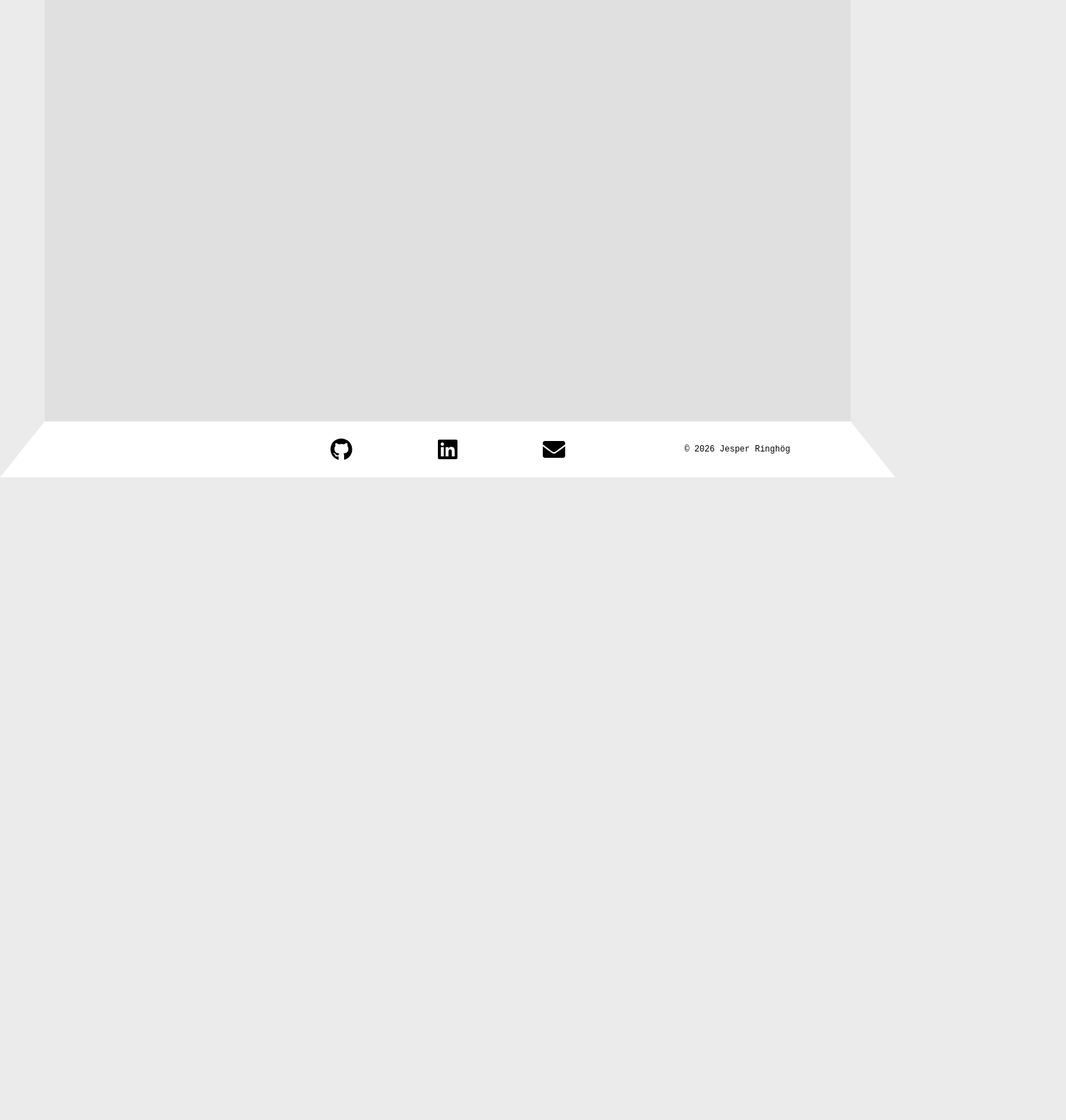
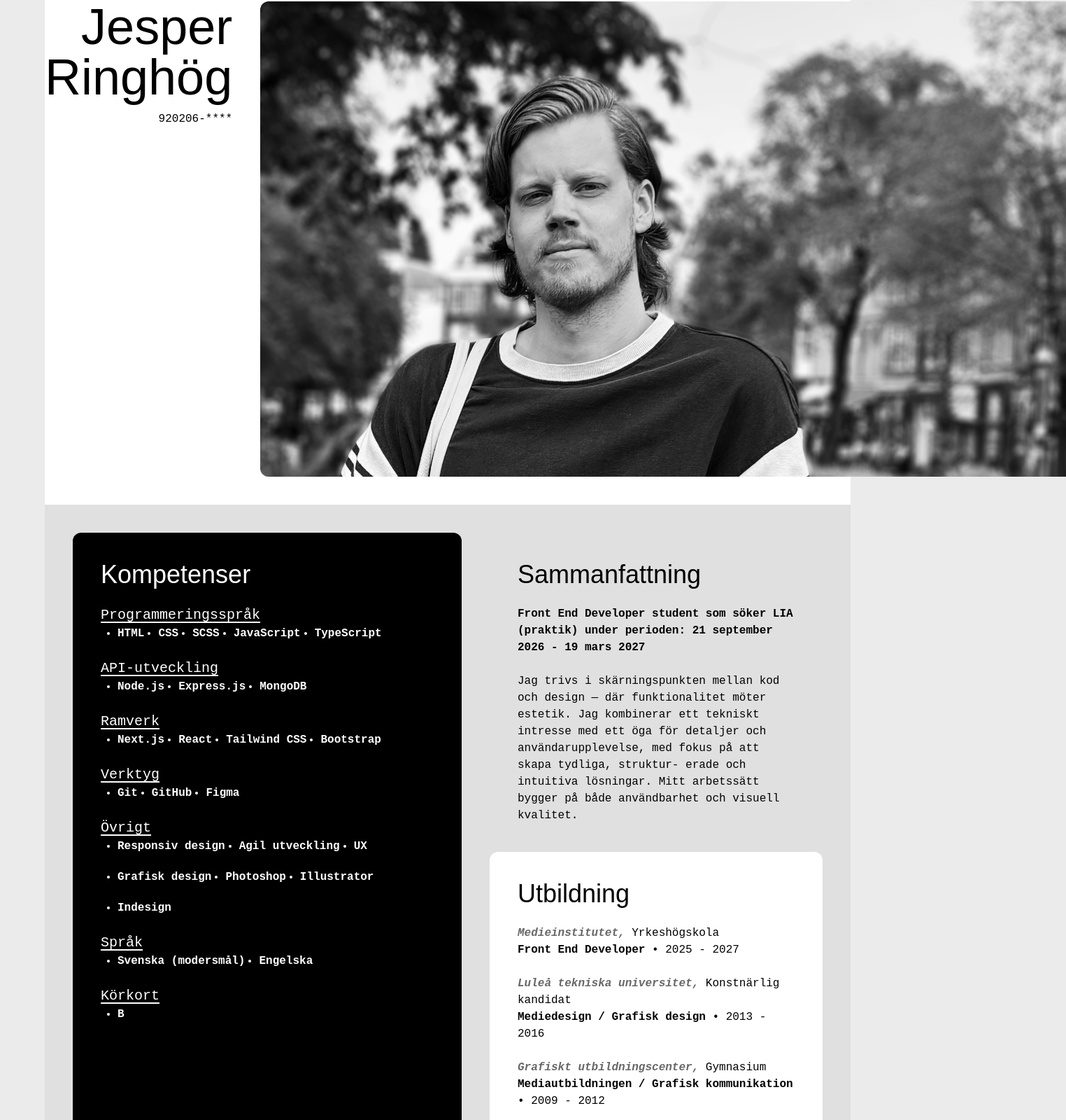
Before and after one commit to jesperringhog/the-portfolio, a Next.js app: page /cv in a window 1280 px wide. Shown: the part 118-1718 px from the top of the page at 70% size, 1524 px wide, since content can reach past the window. Before the commit the page ends 800 px from the top, so only its background shows below. Built offline with nearby package versions, Linux system fonts and the light colour scheme; a web font is replaced by a local one.

Commit message:
implemented base layout for cv

```diff
--- a/app/components/Landing.tsx
+++ b/app/components/Landing.tsx
@@ -1,4 +1,4 @@
-import { skills } from "@/app/data/skills";
+import { skillIcons } from "@/app/data/skills";
 import Image from "next/image";
 import { IconComponent } from "./buttons/IconComponent";
 import { PolygonHeading } from "./PolygonHeading";
@@ -51,7 +51,7 @@ export const Landing = () => (
         className="px-15 py-5 flex flex-wrap justify-center text-project bg-foreground
         md:rounded-b-xl xl:rounded-xl"
       >
-        {skills.map((s, i) => (
+        {skillIcons.map((s, i) => (
           <IconComponent key={i} reactIcon={s} />
         ))}
       </div>
--- /dev/null
+++ b/app/cv/CvEducation.tsx
@@ -0,0 +1,32 @@
+import { CvSection } from "./CvSection";
+
+export const CvEducation = () => (
+  <CvSection sectionClass="bg-project" heading="Utbildning">
+    <h4 className="font-bold">
+      <i className="text-secondary-text">Medieinstitutet,</i>
+      <span className="font-normal"> Yrkeshögskola</span>
+    </h4>
+    <p>
+      <strong>Front End Developer</strong> &bull; <span>2025 - 2027</span>
+    </p>
+    <br />
+    <h4 className="font-bold">
+      <i className="text-secondary-text">Luleå tekniska universitet,</i>
+      <span className="font-normal"> Konstnärlig kandidat</span>
+    </h4>
+    <p>
+      <strong>Mediedesign / Grafisk design</strong> &bull;{" "}
+      <span>2013 - 2016</span>
+    </p>
+    <br />
+    <h4 className="font-bold">
+      <i className="text-secondary-text">Grafiskt utbildningscenter,</i>
+      <span className="font-normal"> Gymnasium</span>
+    </h4>
+    <p>
+      <strong>Mediautbildningen / Grafisk kommunikation</strong>
+      <br />
+      &bull; <span>2009 - 2012</span>
+    </p>
+  </CvSection>
+);
--- /dev/null
+++ b/app/cv/CvHeader.tsx
@@ -0,0 +1,21 @@
+import Image from "next/image";
+import Link from "next/link";
+
+export const CvHeader = () => (
+  <section className="h-100 mt-[1] 2xl:mx-10 py-10 flex flex-1 gap-10 bg-primary 2xl:rounded-b-xl">
+    <div className="flex flex-1 flex-col items-end gap-3">
+      <h2 className="flex flex-col items-end text-7xl font-brush">
+        Jesper<span>Ringhög</span>
+      </h2>
+      <p>920206-****</p>
+    </div>
+    <Image
+      src="/profile/cv-portratt.jpg"
+      alt="Jesper Ringhög"
+      width={500}
+      height={500}
+      className="w-auto h-full flex-1 rounded-l-xl"
+      loading="eager"
+    />
+  </section>
+);
--- /dev/null
+++ b/app/cv/CvSection.tsx
@@ -0,0 +1,16 @@
+import React from "react";
+
+type CvSectionProps = {
+  sectionClass?: string;
+  headingClass?: string;
+  heading: React.ReactNode;
+  children: React.ReactNode;
+};
+
+export const CvSection = ({sectionClass, headingClass, heading, children }: CvSectionProps) => (
+  <section className={`p-10 rounded-xl ${sectionClass}`}>
+    <h3 className={`text-4xl font-brush ${headingClass}`}>{heading}</h3>
+    <br />
+    <div>{children}</div>
+  </section>
+);
--- /dev/null
+++ b/app/cv/CvSkills.tsx
@@ -0,0 +1,22 @@
+import { skills } from "../data/skills";
+import { CvSection } from "./CvSection";
+
+export const CvSkills = () => (
+  <CvSection
+    sectionClass="flex-1 bg-foreground"
+    headingClass="text-project"
+    heading="Kompetenser"
+  >
+    {skills.map((s, i) => (
+      <div key={i} className="text-project">
+        <h4 className="text-xl underline underline-offset-4">{s.heading}</h4>
+        <ul className="ml-6 flex flex-wrap gap-5 font-bold list-disc">
+          {s.skills.map((skill, i) => (
+            <li key={i}>{skill}</li>
+          ))}
+        </ul>
+        <br />
+      </div>
+    ))}
+  </CvSection>
+);
--- /dev/null
+++ b/app/cv/CvSummary.tsx
@@ -0,0 +1,18 @@
+import { CvSection } from "./CvSection"
+
+export const CvSummary = () => (
+  <CvSection heading="Sammanfattning">
+      <p className="font-bold">
+        Front End Developer student som söker LIA (praktik) under perioden: 21
+        september 2026 - 19 mars 2027
+      </p>
+      <br />
+      <p>
+        Jag trivs i skärningspunkten mellan kod och design — där funktionalitet
+        möter estetik. Jag kombinerar ett tekniskt intresse med ett öga för
+        detaljer och användarupplevelse, med fokus på att skapa tydliga,
+        struktur- erade och intuitiva lösningar. Mitt arbetssätt bygger på både
+        användbarhet och visuell kvalitet.
+      </p>
+  </CvSection>
+);
--- a/app/cv/page.tsx
+++ b/app/cv/page.tsx
@@ -1,10 +1,20 @@
+import { CvSkills } from "./CvSkills";
+import { CvHeader } from "./CvHeader";
+import { CvSection } from "./CvSection";
+import { CvSummary } from "./CvSummary";
+import { CvEducation } from "./CvEducation";
+
 export default function Cv() {
   return (
-    <section className="h-full flex flex-1 flex-col">
-      <iframe
-        src="/cv/cv-jesper-ringhog.pdf"
-        className="w-full h-full"
-      ></iframe>
+    <section className="max-w-400 w-full h-full flex flex-col">
+      <CvHeader />
+      <div className="p-10 flex flex-wrap gap-10">
+        <CvSkills />
+        <div className="flex-1">
+          <CvSummary />
+          <CvEducation />
+        </div>
+      </div>
     </section>
   );
 }
--- a/app/data/skills.ts
+++ b/app/data/skills.ts
@@ -11,9 +11,9 @@ import {
 import { FiFigma } from "react-icons/fi";
 import { RiTailwindCssFill } from "react-icons/ri";
 import { SiNextdotjs, SiExpress, SiMongodb } from "react-icons/si";
-import { TbBrandAdobeIndesign } from "react-icons/tb";
+import { Skill } from "../models/Skill";
 
-export const skills = [
+export const skillIcons = [
   FaHtml5,
   FaCss3Alt,
   DiJavascript,
@@ -30,3 +30,42 @@ export const skills = [
   DiPhotoshop,
   DiIllustrator,
 ];
+
+export const skills: Skill[] = [
+  {
+    heading: "Programmeringsspråk",
+    skills: ["HTML", "CSS", "SCSS", "JavaScript", "TypeScript"],
+  },
+  {
+    heading: "API-utveckling",
+    skills: ["Node.js", "Express.js", "MongoDB"],
+  },
+  {
+    heading: "Ramverk",
+    skills: ["Next.js", "React", "Tailwind CSS", "Bootstrap"],
+  },
+  {
+    heading: "Verktyg",
+    skills: ["Git", "GitHub", "Figma"],
+  },
+  {
+    heading: "Övrigt",
+    skills: [
+      "Responsiv design",
+      "Agil utveckling",
+      "UX",
+      "Grafisk design",
+      "Photoshop",
+      "Illustrator",
+      "Indesign",
+    ],
+  },
+  {
+    heading: "Språk",
+    skills: ["Svenska (modersmål)", "Engelska"],
+  },
+  {
+    heading: "Körkort",
+    skills: ["B"],
+  },
+];
--- a/app/globals.css
+++ b/app/globals.css
@@ -6,12 +6,11 @@
   --primary: #ffffff;
   --secondary: #e0e0e0;
   --project: #ffffff;
+  --secondary-text: #686868;
   --font-sans: -apple-system, BlinkMacSystemFont, "Segoe UI", "Roboto",
     sans-serif;
   --font-mono: "Courier New", Courier, monospace;
   --font-brush: "brush-script-std", sans-serif;
-  --font-safe: "SANSAFE", sans-serif;
-  --font-space: "SANSPACE", sans-serif;
 }
 
 @theme inline {
@@ -20,10 +19,9 @@
   --color-primary: var(--primary);
   --color-secondary: var(--secondary);
   --color-project: var(--project);
+  --color-secondary-text: var(--secondary-text);
   --font-mono: var(--font-mono);
   --font-brush: var(--font-brush);
-  --font-sansafe: var(--font-safe);
-  --font-sanspace: var(--font-space);
 }
 
 @media (prefers-color-scheme: dark) {
@@ -33,6 +31,7 @@
     --primary: #171717;
     --secondary: #343434;
     --project: #000000;
+    --secondary-text: #aaaaaa;
   }
 }
 
--- /dev/null
+++ b/app/models/Skill.ts
@@ -0,0 +1,4 @@
+export type Skill = {
+  heading: string;
+  skills: string[];
+};
```
Also changed, not shown: public/profile/cv-portratt.jpg (added).
